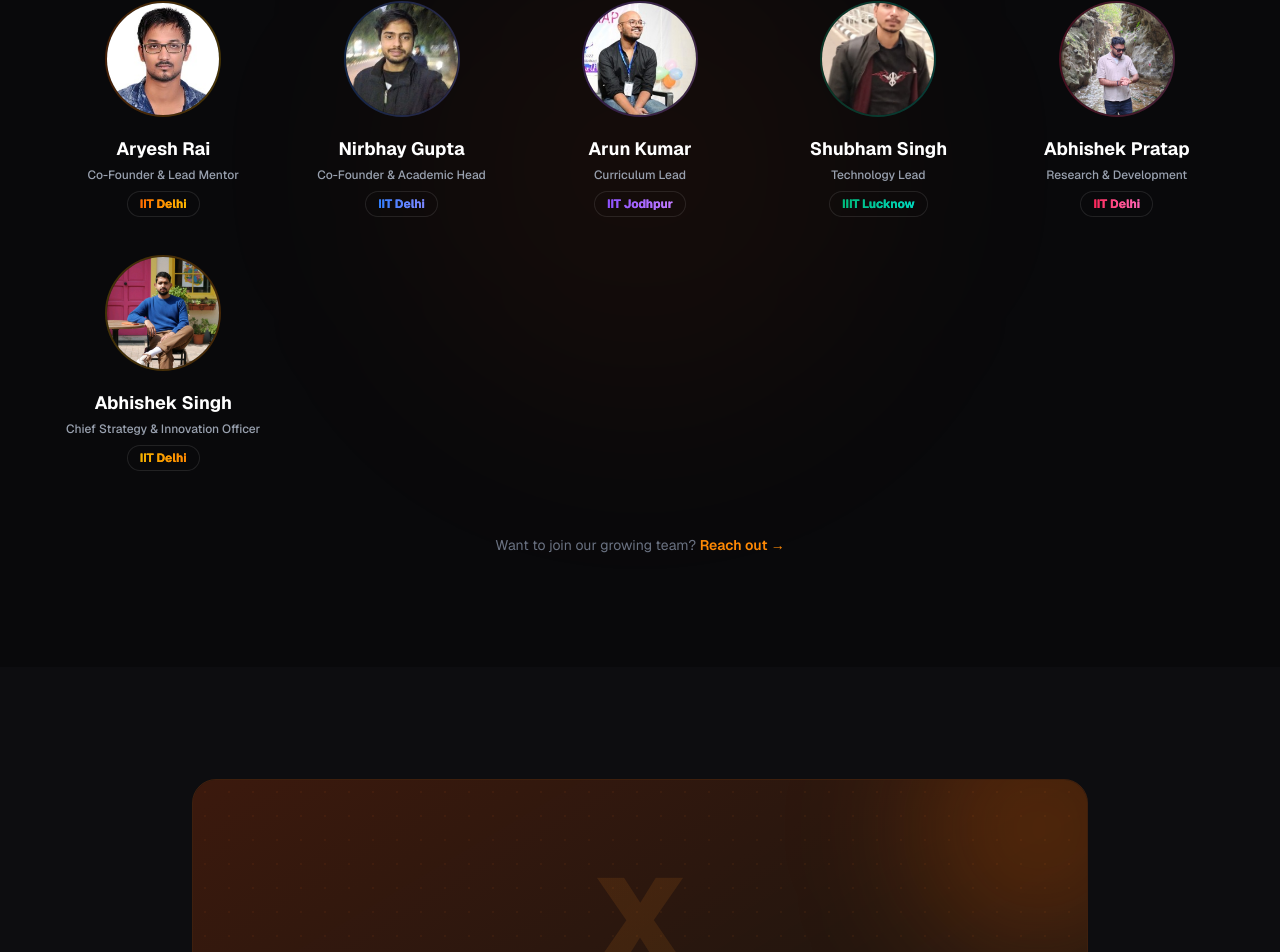
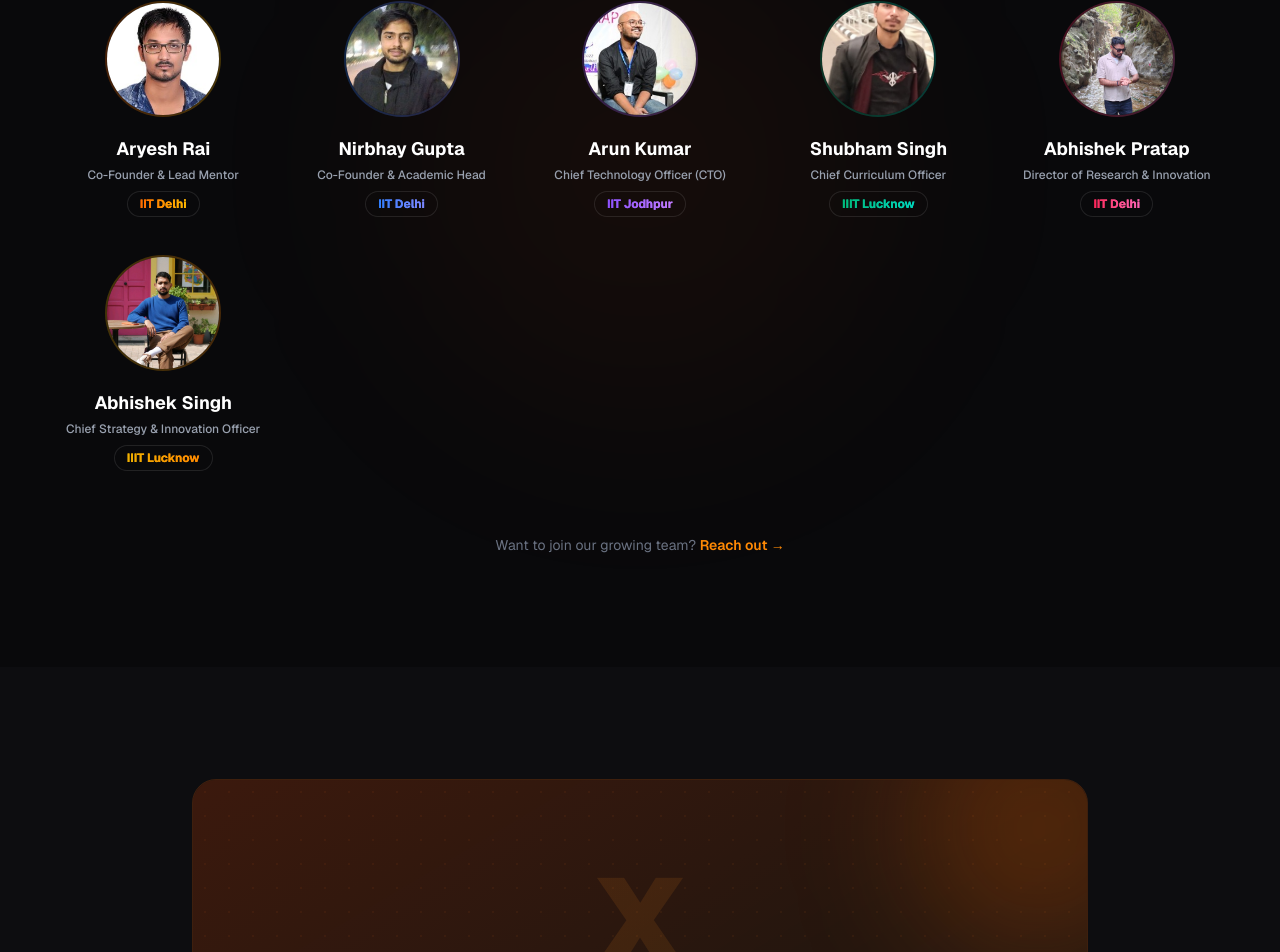
Before and after one commit to nirbhay002/logixai, a Next.js app: page / in a window 1280 px wide. Shown: the part 3762-4714 px from the top of the page. Built offline with nearby package versions, Linux system fonts and the light colour scheme.

Commit message:
changed some positions

```diff
--- a/app/components/TeamSection.tsx
+++ b/app/components/TeamSection.tsx
@@ -33,7 +33,7 @@ const TEAM: Member[] = [
   {
     name:      "Arun Kumar",
     institute: "IIT Jodhpur",
-    role:      "Curriculum Lead",
+    role:      "Chief Technology Officer (CTO)",
     img:       "/team/arun.jpg",
     initials:  "AK",
     gradient:  "from-violet-500 to-purple-400",
@@ -41,7 +41,7 @@ const TEAM: Member[] = [
   {
     name:      "Shubham Singh",
     institute: "IIIT Lucknow",
-    role:      "Technology Lead",
+    role:      "Chief Curriculum Officer",
     img:       "/team/shubham.jpg",
     initials:  "SS",
     gradient:  "from-emerald-500 to-teal-400",
@@ -49,14 +49,14 @@ const TEAM: Member[] = [
   {
     name:      "Abhishek Pratap",
     institute: "IIT Delhi",
-    role:      "Research & Development",
+    role:      "Director of Research & Innovation",
     img:       "/team/abhishek.jpg",
     initials:  "AP",
     gradient:  "from-rose-500 to-pink-400",
   },
   {
   name:      "Abhishek Singh",
-  institute: "IIT Delhi",
+  institute: "IIIT Lucknow",
   role:      "Chief Strategy & Innovation Officer",
   img:       "/team/abhisingh.jpg",
   initials:  "AS",
```
